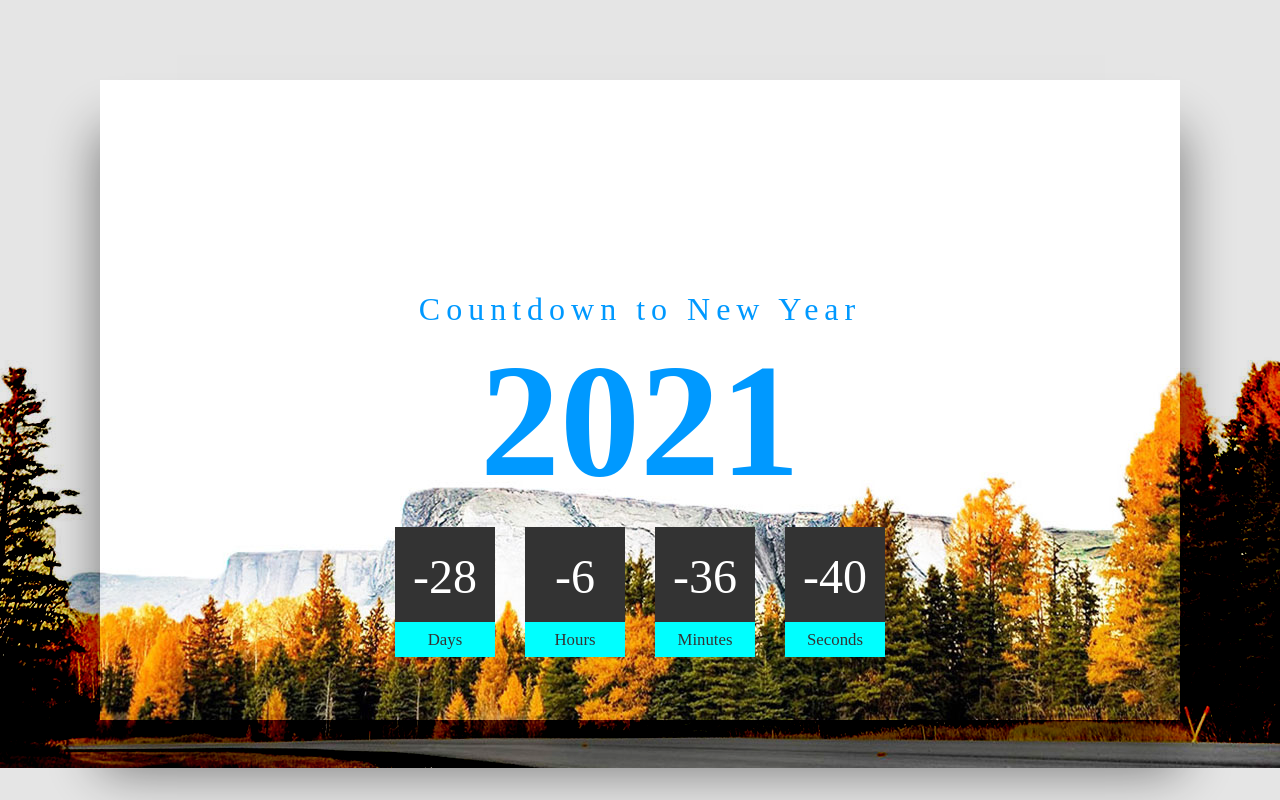
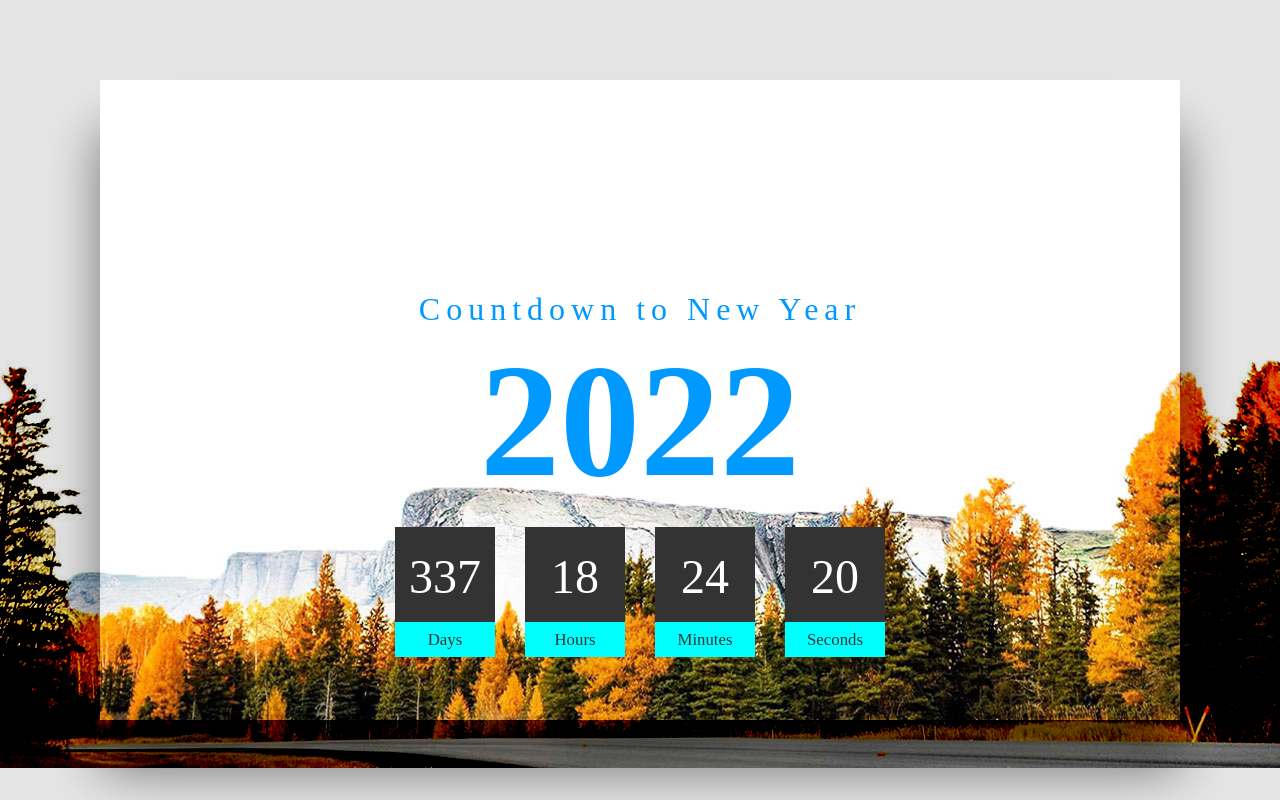
Before and after one commit to Muzammil2008/New-Year-Count-Down, a plain HTML site: page index.html in a window 1280 px wide. Drawn offline with Linux system fonts and the light colour scheme; a web font is replaced by a local one.

Commit message:
Update index.html

```diff
--- a/index.html
+++ b/index.html
@@ -7,7 +7,7 @@
 </head>
 <body>
 	<div class="container">
-		<h2><span>Countdown to New Year</span> 2021</h2>
+		<h2><span>Countdown to New Year</span> 2022</h2>
 		<div class="countdown">
 			<div id="Day">NA</div>
 			<div id="Hour">NA</div>
@@ -16,7 +16,7 @@
 		</div>
 	</div>
 	<script type="text/javascript">
-	var countDate = new Date('Jan 1, 2021 00:00:00').getTime();
+	var countDate = new Date('Jan 1, 2022 00:00:00').getTime();
 
 	function newYear(){
 		var now = new Date().getTime();
```
